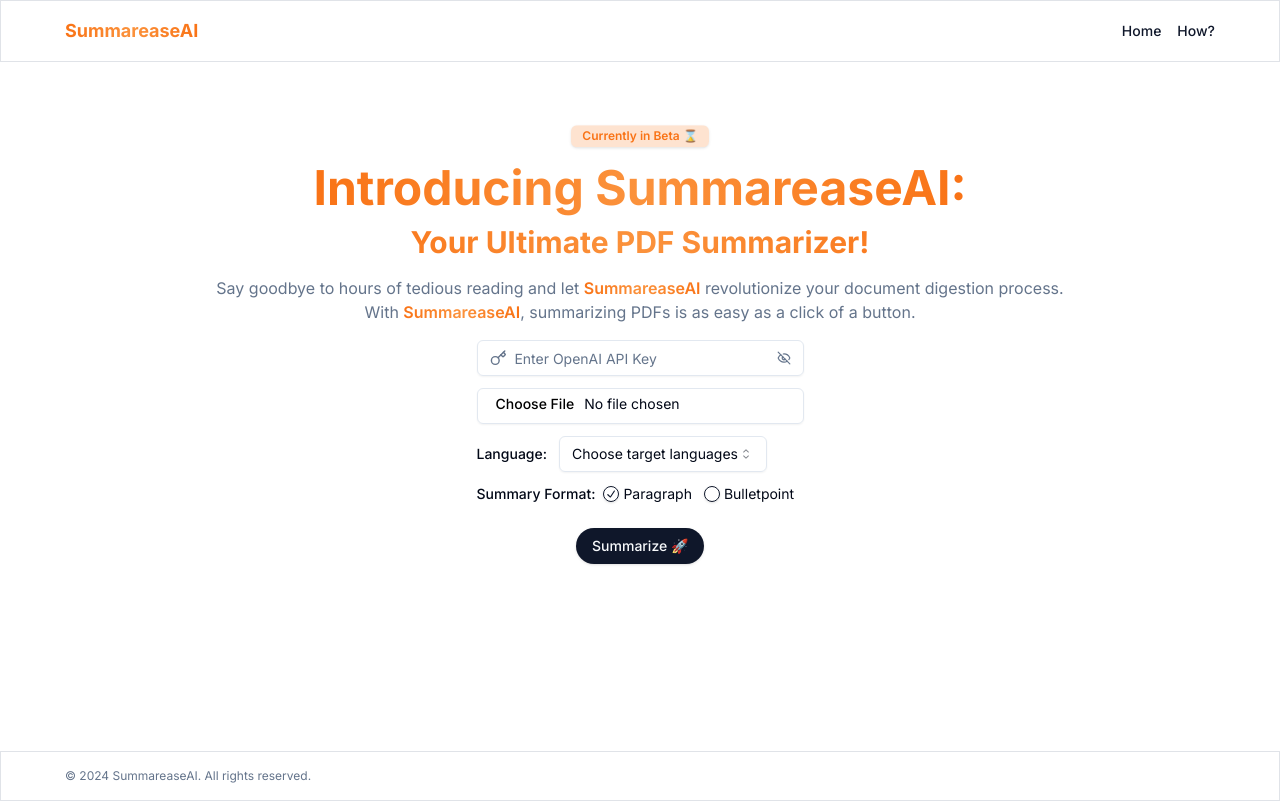
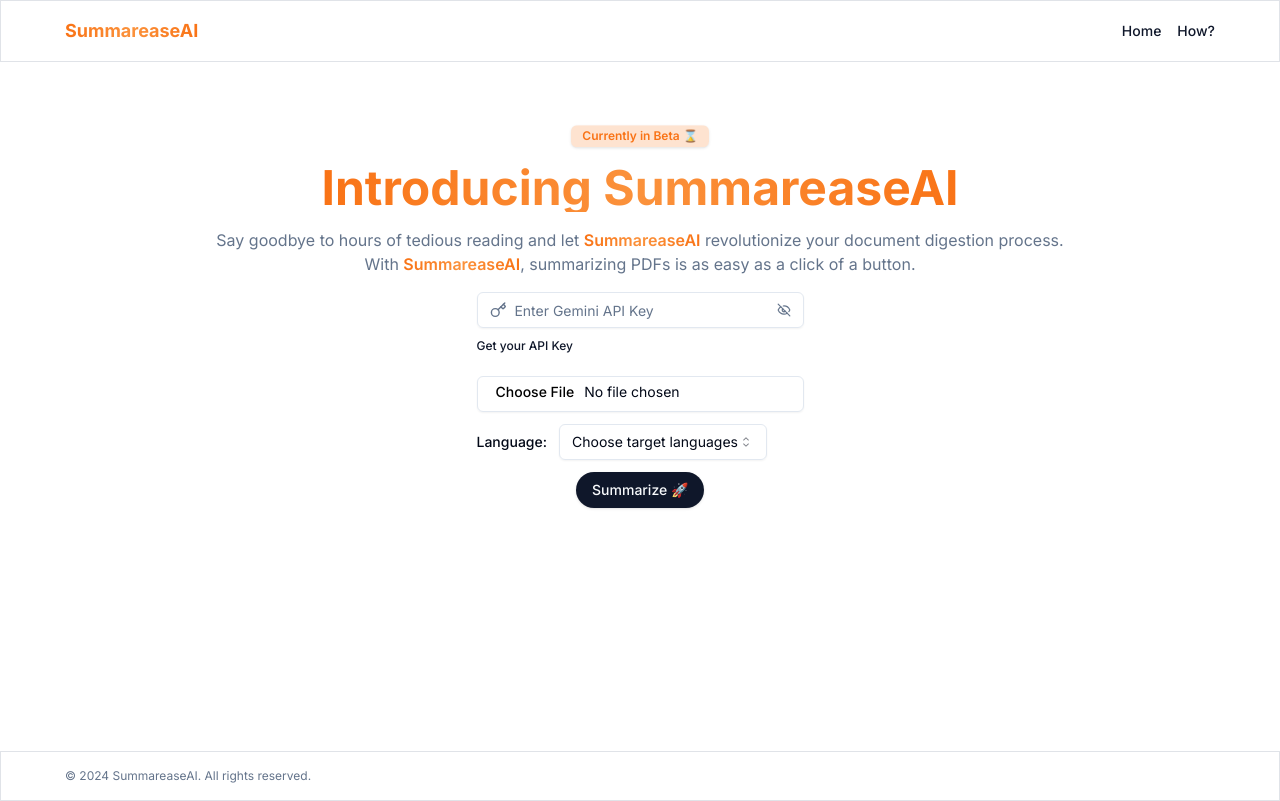
Before and after one commit to agusbw/ClarityAI, a Next.js app: page / in a window 1280 px wide. Built offline with nearby package versions, Linux system fonts and the light colour scheme.

Commit message:
feat: how and home page

```diff
--- a/package.json
+++ b/package.json
@@ -3,12 +3,13 @@
   "version": "0.1.0",
   "private": true,
   "scripts": {
-    "dev": "next dev --turbo",
+    "dev": "next dev",
     "build": "next build",
     "start": "next start",
     "lint": "next lint"
   },
   "dependencies": {
+    "@google/generative-ai": "^0.10.0",
     "@radix-ui/react-icons": "^1.3.0",
     "@radix-ui/react-label": "^2.0.2",
     "@radix-ui/react-radio-group": "^1.1.3",
@@ -18,12 +19,15 @@
     "clsx": "^2.1.1",
     "lucide-react": "^0.378.0",
     "next": "14.2.3",
+    "pdf-parser-client-side": "^1.0.1",
     "react": "^18",
     "react-dom": "^18",
+    "react-markdown": "^9.0.1",
     "tailwind-merge": "^2.3.0",
     "tailwindcss-animate": "^1.0.7"
   },
   "devDependencies": {
+    "@tailwindcss/typography": "^0.5.13",
     "@types/node": "^20",
     "@types/react": "^18",
     "@types/react-dom": "^18",
--- /dev/null
+++ b/src/app/(general)/_components/summarizer.tsx
@@ -0,0 +1,155 @@
+"use client";
+
+import { Input } from "@/components/ui/input";
+import Link from "next/link";
+import { Button } from "@/components/ui/button";
+import {
+  Select,
+  SelectContent,
+  SelectItem,
+  SelectTrigger,
+  SelectValue,
+} from "@/components/ui/select";
+import { Key, LoaderCircle } from "lucide-react";
+import extractTextFromPDF from "pdf-parser-client-side";
+import { Alert, AlertDescription, AlertTitle } from "@/components/ui/alert";
+import Markdown from "react-markdown";
+import { type FormType } from "@/lib/types";
+import * as React from "react";
+import { generateSummary } from "@/lib/utils";
+
+export default function Summarizer() {
+  const [form, setForm] = React.useState<FormType>({
+    apiKey: "",
+    textContent: "",
+    lang: undefined,
+  });
+  const [error, setError] = React.useState<string | null>(null);
+  const [summary, setSummary] = React.useState<string | null>(null);
+  const [isLoading, setIsLoading] = React.useState<boolean>(false);
+
+  const handleSubmit = async () => {
+    if (!form.apiKey || !form.textContent || !form.lang) {
+      setError("Please provide all the required data!");
+      return;
+    }
+
+    try {
+      setError(null);
+      setIsLoading(true);
+      const summary = await generateSummary(form);
+      setSummary(summary);
+    } catch (error: unknown) {
+      if (error instanceof Error) {
+        setError(error.message);
+      } else {
+        console.error(error);
+      }
+    } finally {
+      setIsLoading(false);
+    }
+  };
+
+  return (
+    <div className="w-full flex flex-col items-center">
+      <div className="flex flex-col pt-4 gap-y-3 max-w-sm">
+        <div>
+          <Input
+            type="password"
+            Icon={<Key />}
+            onChange={(e) =>
+              setForm((prev) => {
+                return {
+                  ...prev,
+                  apiKey: e.target.value,
+                };
+              })
+            }
+            placeholder="Enter Gemini API Key"
+          />
+          <Button
+            asChild
+            variant={"link"}
+            className="p-0 text-xs"
+          >
+            <Link
+              href="https://ai.google.dev/gemini-api/docs/api-key"
+              rel="noopener noreferrer"
+              target="_blank"
+            >
+              Get your API Key
+            </Link>
+          </Button>
+        </div>
+        <Input
+          type="file"
+          accept=".pdf"
+          placeholder="Select your PDF file"
+          onChange={(e) => {
+            if (e.target.files) {
+              const file = e.target.files[0];
+              if (file) {
+                extractTextFromPDF(file).then((data: string) => {
+                  setForm((prev) => {
+                    return {
+                      ...prev,
+                      textContent: data,
+                    };
+                  });
+                });
+              }
+            }
+          }}
+        />
+        <div className="flex gap-x-3 items-center">
+          <p className="font-medium text-sm">Language: </p>
+          <Select
+            onValueChange={(v: "id" | "en") => {
+              setForm((prev) => {
+                return {
+                  ...prev,
+                  lang: v,
+                };
+              });
+            }}
+          >
+            <SelectTrigger className="w-fit">
+              <SelectValue placeholder="Choose target languages" />
+            </SelectTrigger>
+            <SelectContent>
+              <SelectItem value="id">Bahasa Indonesia 🇮🇩</SelectItem>
+              <SelectItem value="en">English 🇬🇧</SelectItem>
+            </SelectContent>
+          </Select>
+        </div>
+        <Button
+          className="w-fit mx-auto rounded-full"
+          onClick={handleSubmit}
+          disabled={isLoading}
+        >
+          Summarize 🚀
+        </Button>
+      </div>
+
+      {!isLoading && error ? (
+        <Alert className="bg-destructive/10 mt-10">
+          <AlertTitle className="text-destructive">
+            Failed to produce summary
+          </AlertTitle>
+          <AlertDescription className="text-destructive"></AlertDescription>
+        </Alert>
+      ) : null}
+
+      {isLoading ? (
+        <LoaderCircle
+          size={40}
+          className="animate-spin mt-12"
+        />
+      ) : summary ? (
+        <div className="w-full justify-center my-12 border rounded-md p-4 prose">
+          <Markdown>{summary}</Markdown>
+        </div>
+      ) : null}
+    </div>
+  );
+}
--- a/src/app/(general)/page.tsx
+++ b/src/app/(general)/page.tsx
@@ -1,24 +1,12 @@
 import { Badge } from "@/components/ui/badge";
-import { Input } from "@/components/ui/input";
-import { Button } from "@/components/ui/button";
-import { Label } from "@/components/ui/label";
-import { RadioGroup, RadioGroupItem } from "@/components/ui/radio-group";
-import {
-  Select,
-  SelectContent,
-  SelectItem,
-  SelectTrigger,
-  SelectValue,
-} from "@/components/ui/select";
-import { Key } from "lucide-react";
+import Summarizer from "./_components/summarizer";
 
 export default function HomePage() {
   return (
-    <main className="w-full flex flex-col justify-center items-center ">
+    <div className="w-full flex flex-col justify-center items-center ">
       <Badge className="animate-bounce">Currently in Beta ⌛</Badge>
       <h1 className="text-3xl lg:text-5xl font-bold text-gradient lg:pt-4">
-        Introducing SummareaseAI: <br />{" "}
-        <span className="text-3xl">Your Ultimate PDF Summarizer!</span>
+        Introducing SummareaseAI
       </h1>
       <p className="text-center text-muted-foreground mt-4">
         Say goodbye to hours of tedious reading and let{" "}
@@ -27,64 +15,7 @@ export default function HomePage() {
         <span className="text-gradient font-semibold"> SummareaseAI</span>,
         summarizing PDFs is as easy as a click of a button.
       </p>
-      <div className="flex flex-col pt-4 gap-y-3">
-        <Input
-          type="password"
-          Icon={<Key />}
-          placeholder="Enter OpenAI API Key"
-        />
-        <Input
-          type="file"
-          accept=".pdf"
-          placeholder="Select your PDF file"
-        />
-        <div className="flex gap-x-3 items-center">
-          <p className="font-medium text-sm">Language: </p>
-          <Select>
-            <SelectTrigger className="w-fit">
-              <SelectValue placeholder="Choose target languages" />
-            </SelectTrigger>
-            <SelectContent>
-              <SelectItem value="indonesia">Bahasa Indonesia 🇮🇩</SelectItem>
-              <SelectItem value="english">English 🇬🇧</SelectItem>
-            </SelectContent>
-          </Select>
-        </div>
-        <div className="flex gap-2">
-          <p className="font-medium text-sm">Summary Format:</p>
-          <RadioGroup
-            defaultValue="paragraph"
-            className="flex gap-x-3"
-          >
-            <div className="flex items-center space-x-1">
-              <RadioGroupItem
-                value="paragraph"
-                id="paragraph"
-              />
-              <Label
-                htmlFor="paragraph"
-                className="font-normal"
-              >
-                Paragraph
-              </Label>
-            </div>
-            <div className="flex items-center space-x-1">
-              <RadioGroupItem
-                value="bulletpoint"
-                id="bulletpoint"
-              />
-              <Label
-                htmlFor="bulletpoint"
-                className="font-normal"
-              >
-                Bulletpoint
-              </Label>
-            </div>
-          </RadioGroup>
-        </div>
-        <div className="flex"></div>
-        <Button className="w-fit mx-auto rounded-full">Summarize 🚀</Button>
-      </div>
-    </main>
+      <Summarizer />
+    </div>
   );
 }
--- /dev/null
+++ b/src/lib/types.ts
@@ -0,0 +1,5 @@
+export type FormType = {
+  apiKey: string;
+  textContent: string;
+  lang?: "id" | "en";
+};
--- a/src/lib/utils.ts
+++ b/src/lib/utils.ts
@@ -1,6 +1,45 @@
-import { type ClassValue, clsx } from "clsx"
-import { twMerge } from "tailwind-merge"
+import { type ClassValue, clsx } from "clsx";
+import { GoogleGenerativeAI } from "@google/generative-ai";
+import { twMerge } from "tailwind-merge";
+import { type FormType } from "./types";
 
 export function cn(...inputs: ClassValue[]) {
-  return twMerge(clsx(inputs))
+  return twMerge(clsx(inputs));
 }
+
+export const generateSummary = async (data: FormType) => {
+  const genAI = new GoogleGenerativeAI(data.apiKey);
+
+  const model = genAI.getGenerativeModel({ model: "gemini-pro" });
+
+  const prompt = `You will be given text and your job is to summarize the text so that the text is easier to read and easier to understand. Please predict the type of text, for example a curriculum vitae, scientific journal, etc. Based on your prediction you can format your summary according to the type of text, for example if it is a scientific journal you can summarize the important parts of the scientific journal into several sections. You can also write as long as you can to cover all the important parts of the text. Use markdown syntax to present the summary created, take advantage of markdown syntax to make the summary easier to read. Do not write any additional text except the summary results in markdown syntax. You have to translate and write the summary in ${
+    data.lang === "id" ? "Bahasa Indonesia" : "English"
+  } language. This is the text:
+
+  ${data.textContent}
+  `;
+
+  const parts = [
+    {
+      text: prompt,
+    },
+  ];
+
+  try {
+    const result = await model.generateContent({
+      contents: [{ role: "user", parts }],
+      generationConfig: {
+        maxOutputTokens: 2133,
+        temperature: 0.5,
+      },
+    });
+    const response = await result.response;
+    const text = response.text();
+    return text;
+  } catch (err) {
+    console.error(err);
+    throw new Error(
+      "Failed to produce summary, please check your API KEY and usage limit."
+    );
+  }
+};
--- a/tailwind.config.ts
+++ b/tailwind.config.ts
@@ -78,7 +78,7 @@ const config = {
       },
     },
   },
-  plugins: [require("tailwindcss-animate")],
+  plugins: [require("@tailwindcss/typography"), require("tailwindcss-animate")],
 } satisfies Config;
 
 export default config;
--- /dev/null
+++ b/types.d.ts
@@ -0,0 +1 @@
+declare module "pdf-parser-client-side";
```
Also changed, not shown: src/app/(general)/how/page.tsx (+11 -11 lines), public/system-design.png, 1 other file (tests, documents, lock files or other folders).
